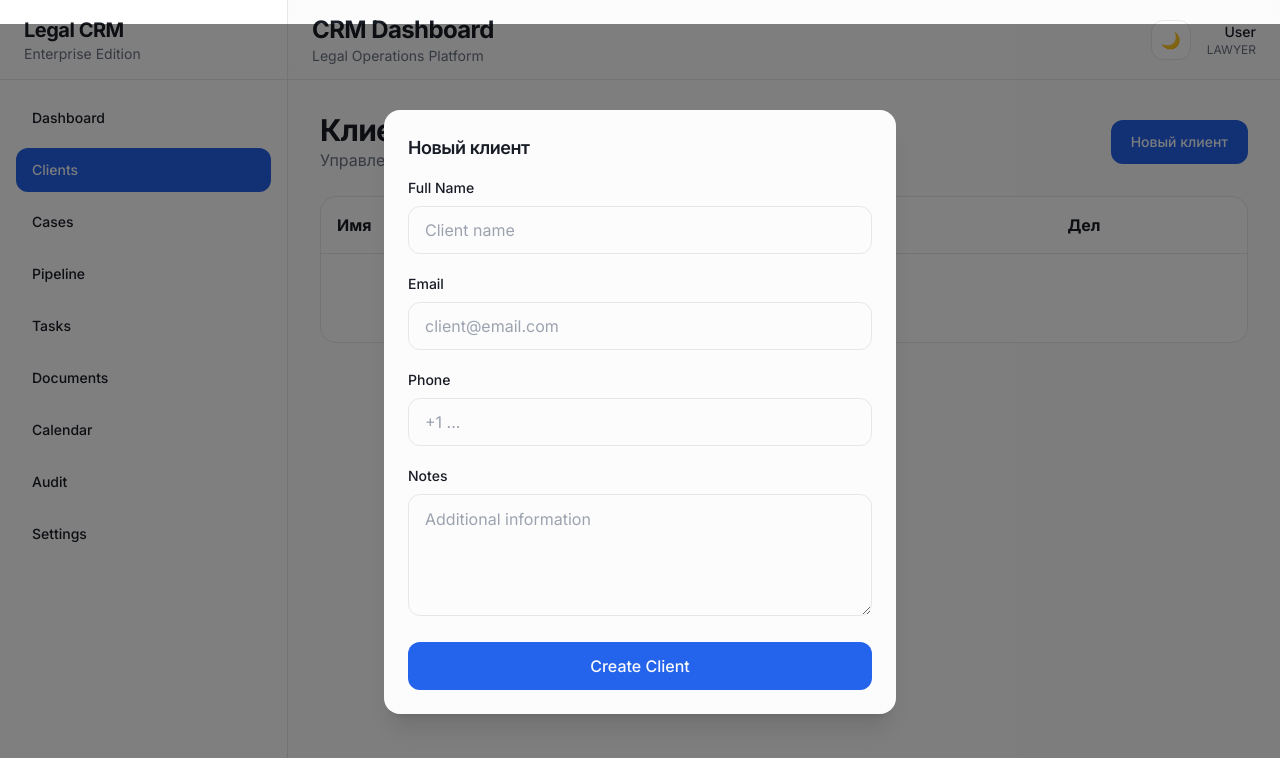
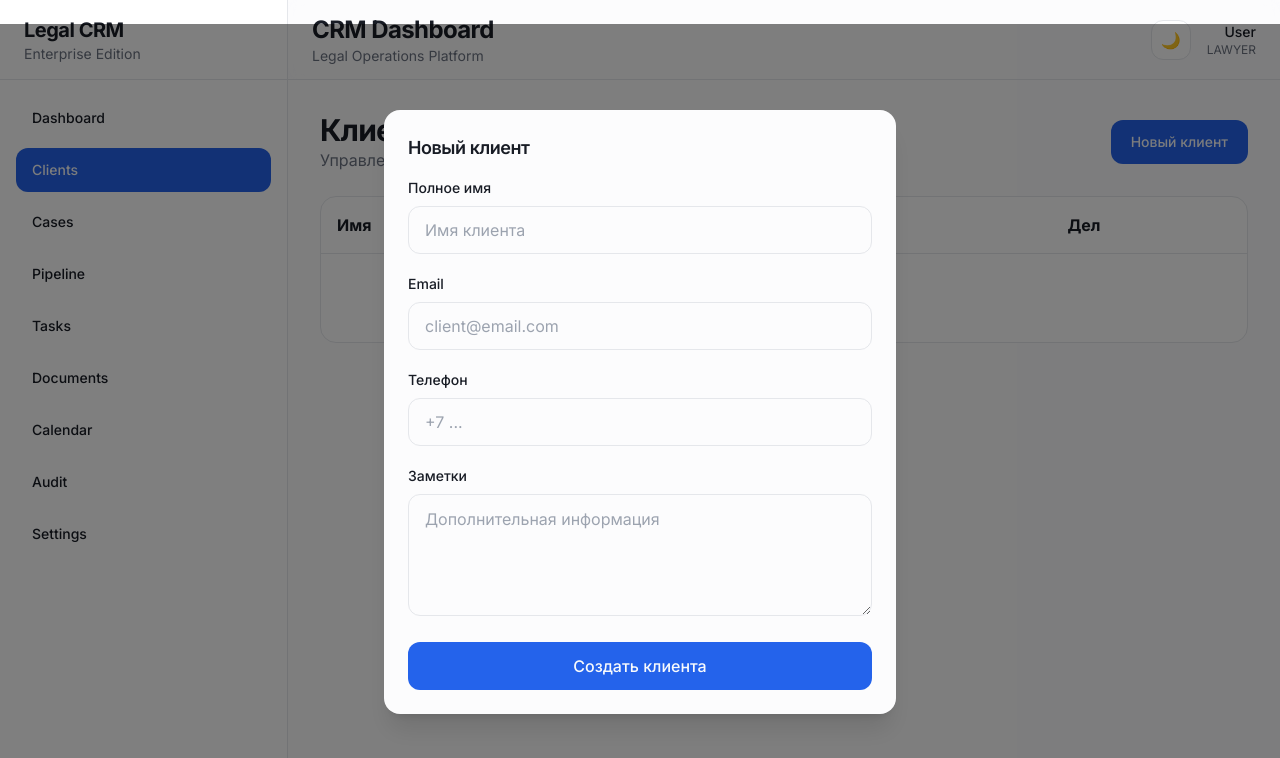
Before and after one commit to RIZVAN321-DIL/SaaS-PROJECT, a Next.js app in the folder frontend/: page /clients in a window 1280 px wide. Both pictures are taken after a click on the button "Новый клиент". Shown: the top 758 px of the page. Built offline with nearby package versions, Linux system fonts and the light colour scheme.

Commit message:
Update client-form.tsx

```diff
--- a/frontend/src/components/forms/client-form.tsx
+++ b/frontend/src/components/forms/client-form.tsx
@@ -40,7 +40,7 @@ export function ClientForm({
 
     if (!token) {
       setError(
-        'Authentication required',
+        'Требуется авторизация',
       );
       return;
     }
@@ -70,7 +70,7 @@ export function ClientForm({
       onSuccess?.();
     } catch {
       setError(
-        'Failed to create client',
+        'Не удалось создать клиента',
       );
     } finally {
       setLoading(false);
@@ -84,7 +84,7 @@ export function ClientForm({
     >
       <div>
         <label className="mb-2 block text-sm font-medium">
-          Full Name
+          Полное имя
         </label>
 
         <input
@@ -105,7 +105,7 @@ export function ClientForm({
             px-4
             outline-none
           "
-          placeholder="Client name"
+          placeholder="Имя клиента"
         />
       </div>
 
@@ -138,7 +138,7 @@ export function ClientForm({
 
       <div>
         <label className="mb-2 block text-sm font-medium">
-          Phone
+          Телефон
         </label>
 
         <input
@@ -158,13 +158,13 @@ export function ClientForm({
             px-4
             outline-none
           "
-          placeholder="+1 ..."
+          placeholder="+7 ..."
         />
       </div>
 
       <div>
         <label className="mb-2 block text-sm font-medium">
-          Notes
+          Заметки
         </label>
 
         <textarea
@@ -185,7 +185,7 @@ export function ClientForm({
             py-3
             outline-none
           "
-          placeholder="Additional information"
+          placeholder="Дополнительная информация"
         />
       </div>
 
@@ -218,8 +218,8 @@ export function ClientForm({
         "
       >
         {loading
-          ? 'Creating...'
-          : 'Create Client'}
+          ? 'Создание...'
+          : 'Создать клиента'}
       </button>
     </form>
   );
```
